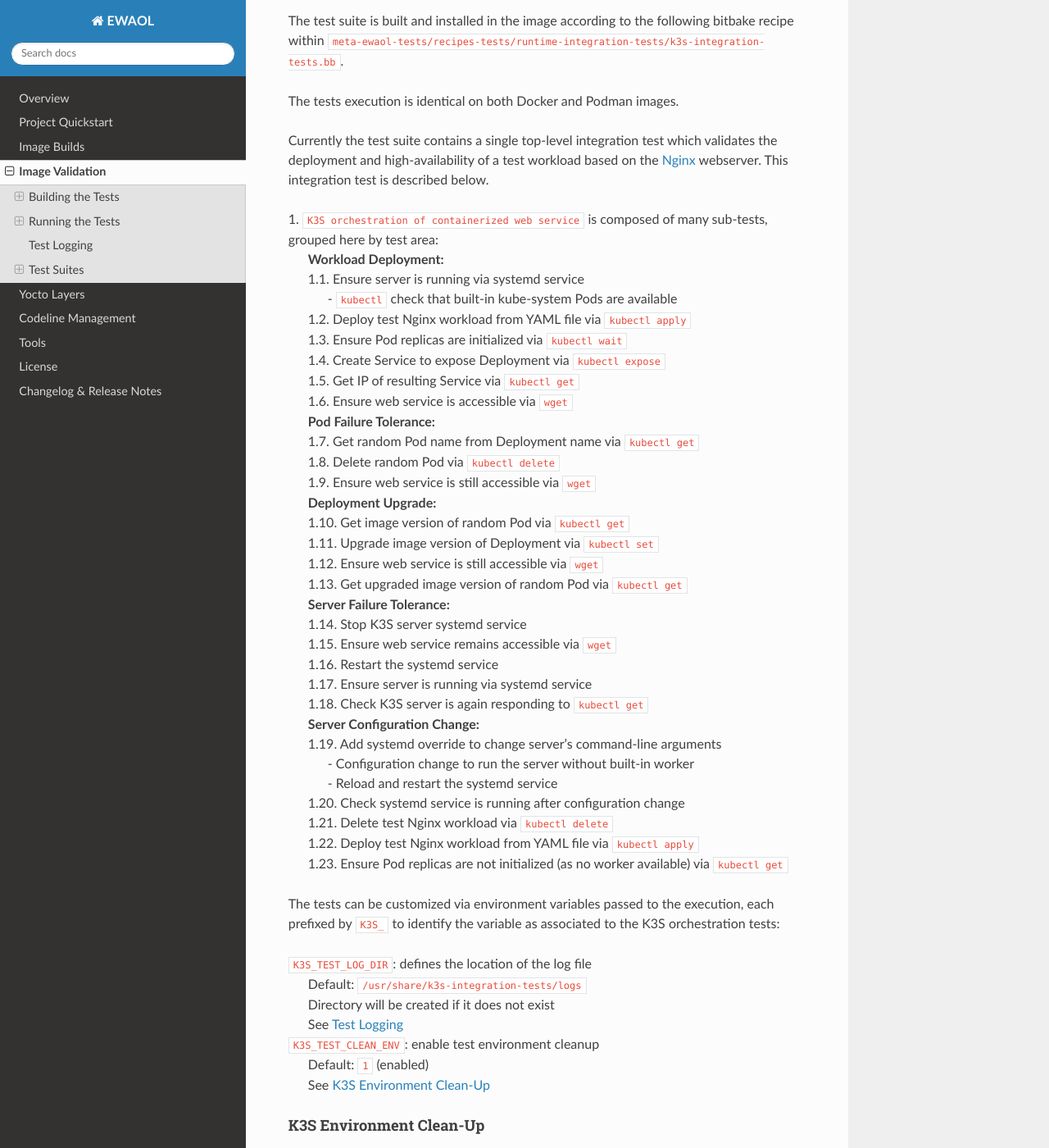
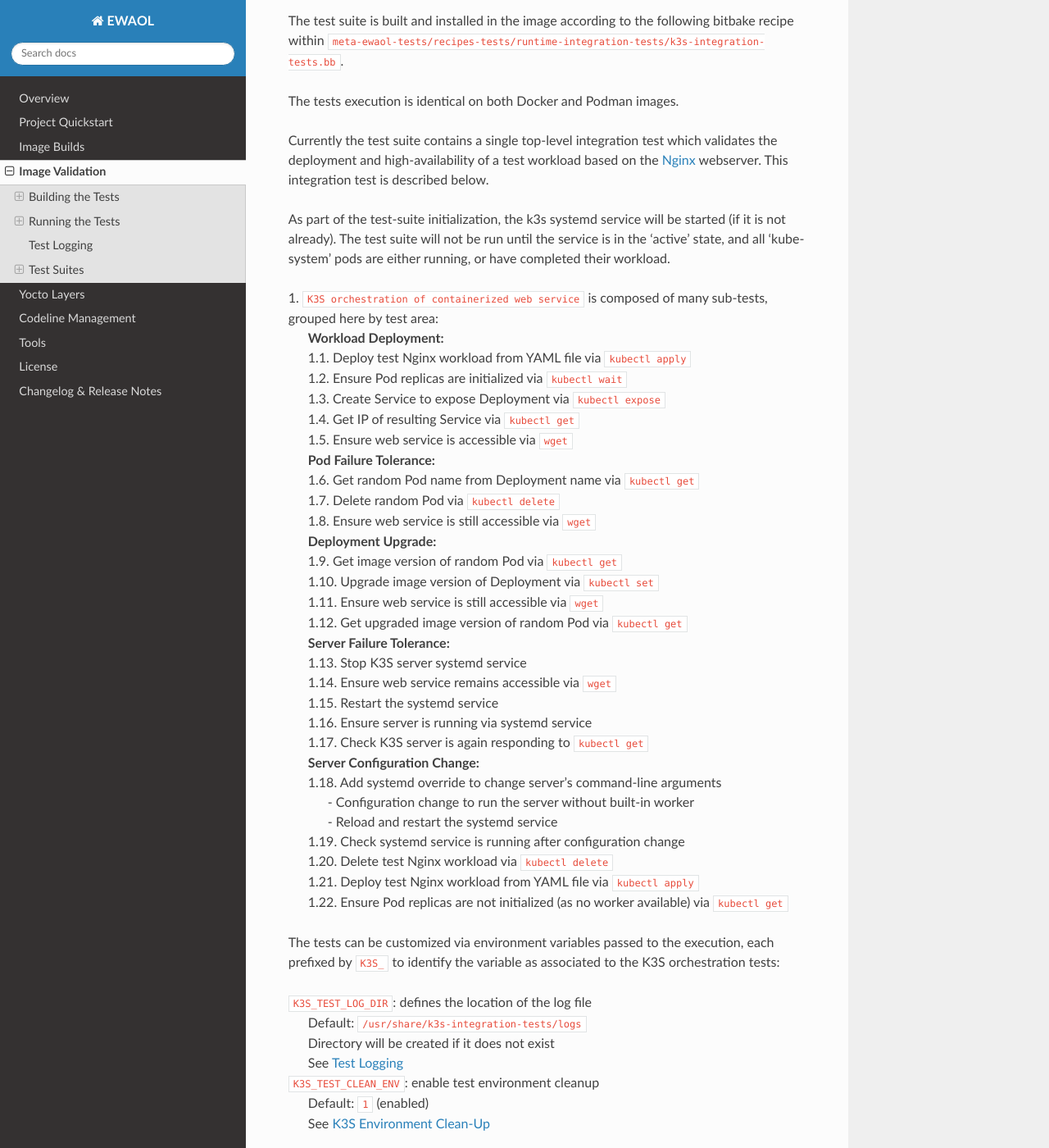
Before and after one commit to chaoge525/soafee_demo, a Sphinx documentation site: the page built from documentation/validations.rst, in a window 1280 px wide and 1400 px high, scrolled down 7521 px. Shown: the whole window at 82% size. Built offline with Sphinx 7.4.7 and the Read the Docs theme 2.0.0, drawn with Linux system fonts in a browser that asks for light colours; some of the changed text lies outside the part shown.

Commit message:
ewaol-tests/k3s: Correctly start the k3s service on test suite execution
In order to run the k3s integration tests, the service must be started. This
patch moves the service-start function outside of the optional clean-up
activities, to always run if necessary.

This patch also ensures the service activation is complete before the test-suite
set-up activities attempt to interact with it.

Issue-Id: SCM-3553
Signed-off-by: Richard Neill <richard.neill@arm.com>
Change-Id: I875e3dc97c5f6c6b372263eb69f7f73eabe5cd4f

```diff
--- a/documentation/validations.rst
+++ b/documentation/validations.rst
@@ -376,41 +376,44 @@ Currently the test suite contains a single top-level integration test which
 validates the deployment and high-availability of a test workload based on the
 `Nginx`_ webserver. This integration test is described below.
 
+As part of the test-suite initialization, the k3s systemd service will be
+started (if it is not already). The test suite will not be run until the service
+is in the 'active' state, and all 'kube-system' pods are either running, or have
+completed their workload.
+
 .. _Nginx: https://www.nginx.com/
 
 | 1. ``K3S orchestration of containerized web service`` is composed of many
      sub-tests, grouped here by test area:
 |    **Workload Deployment:**
-|    1.1. Ensure server is running via systemd service
-|        - ``kubectl`` check that built-in kube-system Pods are available
-|    1.2. Deploy test Nginx workload from YAML file via ``kubectl apply``
-|    1.3. Ensure Pod replicas are initialized via ``kubectl wait``
-|    1.4. Create Service to expose Deployment via ``kubectl expose``
-|    1.5. Get IP of resulting Service via ``kubectl get``
-|    1.6. Ensure web service is accessible via ``wget``
+|    1.1. Deploy test Nginx workload from YAML file via ``kubectl apply``
+|    1.2. Ensure Pod replicas are initialized via ``kubectl wait``
+|    1.3. Create Service to expose Deployment via ``kubectl expose``
+|    1.4. Get IP of resulting Service via ``kubectl get``
+|    1.5. Ensure web service is accessible via ``wget``
 |    **Pod Failure Tolerance:**
-|    1.7. Get random Pod name from Deployment name via ``kubectl get``
-|    1.8. Delete random Pod via ``kubectl delete``
-|    1.9. Ensure web service is still accessible via ``wget``
+|    1.6. Get random Pod name from Deployment name via ``kubectl get``
+|    1.7. Delete random Pod via ``kubectl delete``
+|    1.8. Ensure web service is still accessible via ``wget``
 |    **Deployment Upgrade:**
-|    1.10. Get image version of random Pod via ``kubectl get``
-|    1.11. Upgrade image version of Deployment via ``kubectl set``
-|    1.12. Ensure web service is still accessible via ``wget``
-|    1.13. Get upgraded image version of random Pod via ``kubectl get``
+|    1.9. Get image version of random Pod via ``kubectl get``
+|    1.10. Upgrade image version of Deployment via ``kubectl set``
+|    1.11. Ensure web service is still accessible via ``wget``
+|    1.12. Get upgraded image version of random Pod via ``kubectl get``
 |    **Server Failure Tolerance:**
-|    1.14. Stop K3S server systemd service
-|    1.15. Ensure web service remains accessible via ``wget``
-|    1.16. Restart the systemd service
-|    1.17. Ensure server is running via systemd service
-|    1.18. Check K3S server is again responding to ``kubectl get``
+|    1.13. Stop K3S server systemd service
+|    1.14. Ensure web service remains accessible via ``wget``
+|    1.15. Restart the systemd service
+|    1.16. Ensure server is running via systemd service
+|    1.17. Check K3S server is again responding to ``kubectl get``
 |    **Server Configuration Change:**
-|    1.19. Add systemd override to change server's command-line arguments
+|    1.18. Add systemd override to change server's command-line arguments
 |         - Configuration change to run the server without built-in worker
 |         - Reload and restart the systemd service
-|    1.20. Check systemd service is running after configuration change
-|    1.21. Delete test Nginx workload via ``kubectl delete``
-|    1.22. Deploy test Nginx workload from YAML file via ``kubectl apply``
-|    1.23. Ensure Pod replicas are not initialized (as no worker available) via
+|    1.19. Check systemd service is running after configuration change
+|    1.20. Delete test Nginx workload via ``kubectl delete``
+|    1.21. Deploy test Nginx workload from YAML file via ``kubectl apply``
+|    1.22. Ensure Pod replicas are not initialized (as no worker available) via
            ``kubectl get``
 
 The tests can be customized via environment variables passed to the execution,
```
Also changed, not shown: other parts of documentation/validations.rst (+0 -1 lines), 2 other files.
